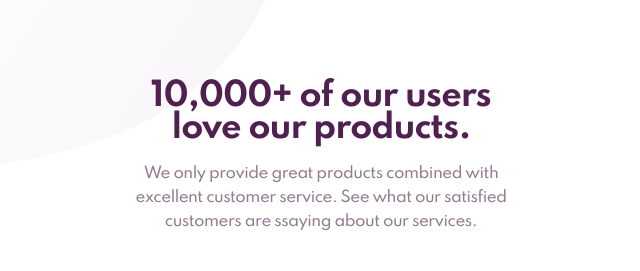
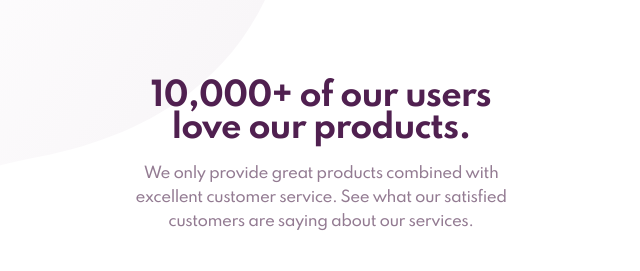
Before and after one commit to AceDub/Social-proof-section, a plain HTML site: page index.html in a window 1280 px wide. Shown: the top 271 px of the page, 319-959 px from the left. Drawn offline with Linux system fonts and the light colour scheme.

Commit message:
fixed images

```diff
--- a/css/scss/_base.scss
+++ b/css/scss/_base.scss
@@ -11,6 +11,7 @@ body {
     url(../../images/bg-pattern-bottom-mobile.svg);
   background-position: left top, right bottom;
   background-repeat: no-repeat;
+  background-size: cover;
 }
 
 @media only screen and (min-width: 376px) {
--- a/index.html
+++ b/index.html
@@ -25,7 +25,7 @@
           <h1>10,000+ of our users love our products.</h1>
           <p>
             We only provide great products combined with excellent customer
-            service. See what our satisfied customers are ssaying about our
+            service. See what our satisfied customers are saying about our
             services.
           </p>
         </div>
```
Also changed, not shown: css/scss/main.css, 1 other file.
